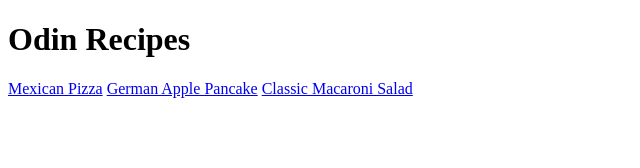
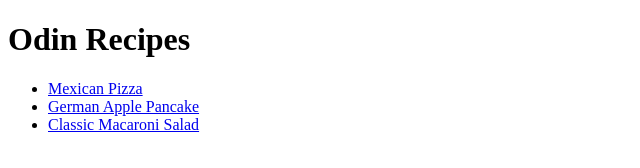
Before and after one commit to J8in-Rao/odin-recipes, a plain HTML site: page index.html in a window 1280 px wide. Shown: the whole page, without its empty margins (0-640 px from the left). Drawn offline with Linux system fonts and the light colour scheme.

Commit message:
Complete

```diff
--- a/index.html
+++ b/index.html
@@ -8,9 +8,11 @@
 <body>
     <main>
         <h1>Odin Recipes</h1>
-        <a href="./rescipes/Mexican-Pizza.html">Mexican Pizza</a>
-        <a href="./rescipes/German-Apple-Pancake.html">German Apple Pancake</a>
-        <a href="./rescipes/Classic-Macaroni-Salad.html">Classic Macaroni Salad</a>
+        <ul>
+        <li><a href="./rescipes/Mexican-Pizza.html">Mexican Pizza</a></li>
+        <li><a href="./rescipes/German-Apple-Pancake.html">German Apple Pancake</a></li>
+        <li><a href="./rescipes/Classic-Macaroni-Salad.html">Classic Macaroni Salad</a></li>
+        </ul>
     </main>
 
 </body>
```
